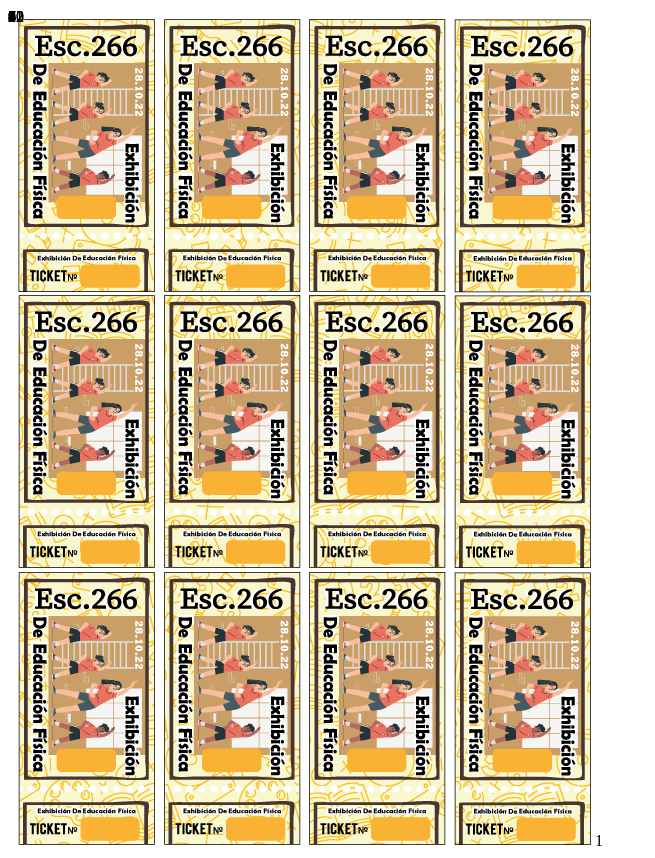
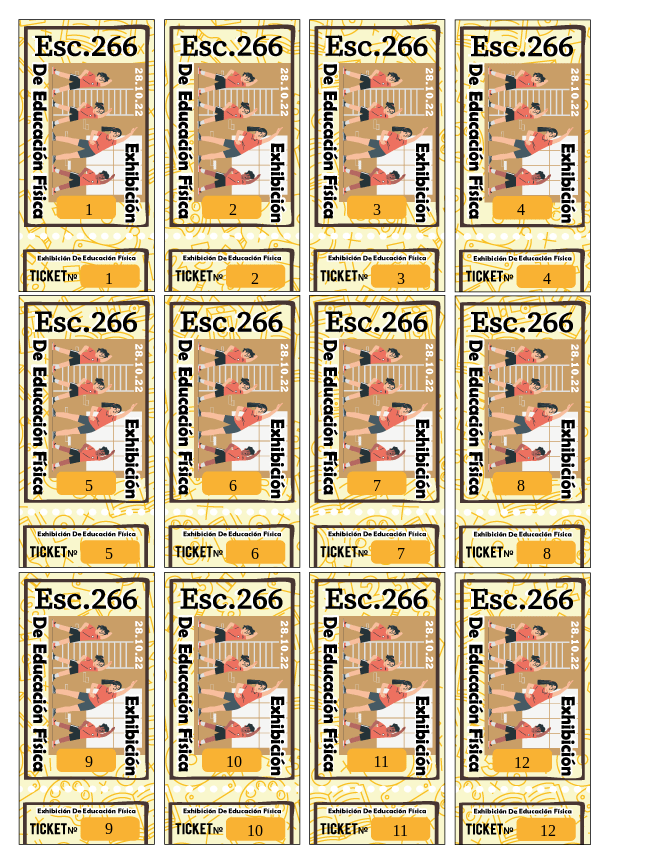
Before and after one commit to NachoBasilio/Generador-de-N-Numeros-Para-Rifa, a website: page index.html in a window 1280 px wide. Shown: the whole page, without its empty margins (0-655 px from the left). Drawn offline with Linux system fonts and the light colour scheme.

Commit message:
Termine de acomodar

```diff
--- a/index.css
+++ b/index.css
@@ -9,6 +9,99 @@
 }
 
 #n1{
-    right: 0px;
-    bottom: 0px;
+    right: 510px;
+    bottom: 631px;
 }
+#n2{
+    right: 490px;
+    bottom: 562px;
+}
+#n3{
+    right: 366px;
+    bottom: 631px;
+}
+#n4{
+    right: 344px;
+    bottom: 562px;
+}
+
+#n5{
+    right: 222px;
+    bottom: 631px;
+}
+#n6{
+    right: 198px;
+    bottom: 562px;
+}
+#n7{
+    right: 78px;
+    bottom: 631px;
+}
+#n8{
+    right: 52px;
+    bottom: 562px;
+}
+#n9{
+    right: 510px;
+    bottom: 355px;
+}
+#n10{
+    right: 490px;
+    bottom: 287px;
+}
+#n11{
+    right: 366px;
+    bottom: 355px;
+}
+#n12{
+    right: 344px;
+    bottom: 287px;
+}
+#n13{
+    right: 222px;
+    bottom: 355px;
+}
+#n14{
+    right: 198px;
+    bottom: 287px;
+}
+#n15{
+    right: 78px;
+    bottom: 355px;
+}
+#n16{
+    right: 52px;
+    bottom: 287px;
+}
+#n17{
+    right: 510px;
+    bottom: 79px;
+}
+#n18{
+    right: 490px;
+    bottom: 12px;
+}
+#n19{
+    right: 361px;
+    bottom: 79px;
+}
+#n20{
+    right: 340px;
+    bottom: 10px;
+}
+#n21{
+    right: 214px;
+    bottom: 79px;
+}
+#n22{
+    right: 195px;
+    bottom: 10px;
+}
+#n23{
+    right: 73px;
+    bottom: 78px;
+}
+#n24{
+    right: 47px;
+    bottom: 10px;
+}
```
